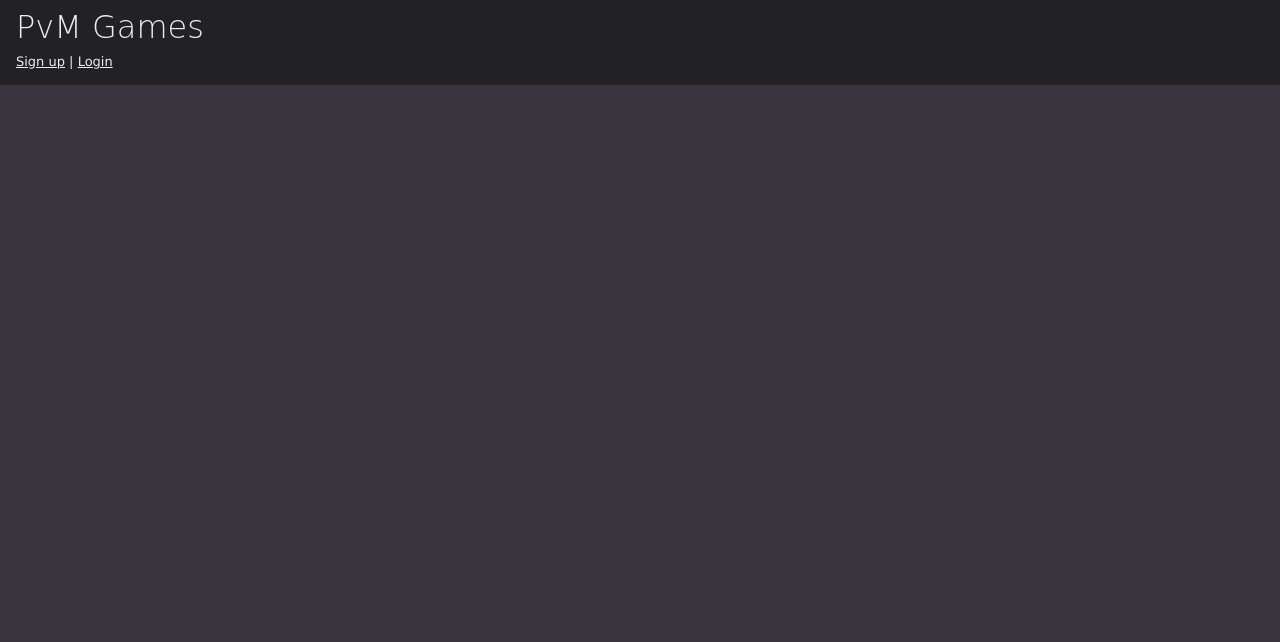
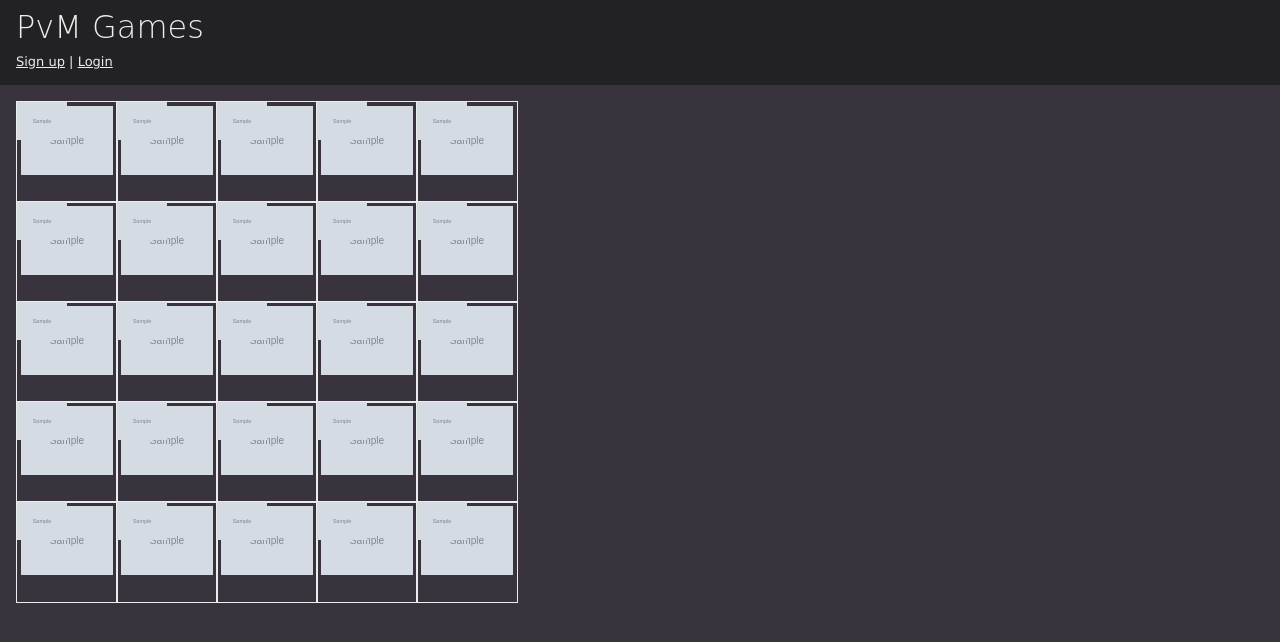
Before and after one commit to blakdragon39/pvmgames_django, a Django app: page /card/1 in a window 1280 px wide. Shown: the top 642 px of the page. Run offline with Django 3.2, Linux system fonts and the light colour scheme; tables that the repository leaves empty hold one stand-in row (values such as "Sample post"); grey boxes marked "Sample" are stand-in pictures; some web fonts are replaced.

Commit message:
Started styling bingo card

```diff
--- a/games/models.py
+++ b/games/models.py
@@ -14,7 +14,12 @@ from django.db import models
 
 class Boss(models.Model):
     name = models.CharField(max_length=100, null=False, blank=False, unique=True)
-    image = models.CharField(max_length=100, null=False, blank=False)
+    _image = models.CharField(max_length=100, null=False, blank=False)
+
+    def get_image(self):
+        return 'bosses/' + self._image
+
+    image = property(get_image)
 
     def __unicode__(self):
         return self.name
@@ -22,7 +27,12 @@ class Boss(models.Model):
 
 class Item(models.Model):
     name = models.CharField(max_length=100, null=False, blank=False, unique=True)
-    image = models.CharField(max_length=100, null=False, blank=False)
+    _image = models.CharField(max_length=100, null=False, blank=False)
+
+    def get_image(self):
+        return 'items/' + self._image
+
+    image = property(get_image)
 
     def __unicode__(self):
         return self.name
--- a/games/templates/bingo_card.html
+++ b/games/templates/bingo_card.html
@@ -2,5 +2,106 @@
 {% load static %}
 
 {% block content %}
-
+<div class="grid">
+    <div class="griditem" id="bingo_square_1">
+        <img src="{% static card.square1.item.image %}" class="bingoitem"/>
+        <img src="{% static card.square1.boss.image %}" class="bingoboss"/>
+    </div>
+    <div class="griditem" id="bingo_square_2">
+        <img src="{% static card.square2.item.image %}" class="bingoitem"/>
+        <img src="{% static card.square2.boss.image %}" class="bingoboss"/>
+    </div>
+    <div class="griditem" id="bingo_square_3">
+        <img src="{% static card.square3.item.image %}" class="bingoitem"/>
+        <img src="{% static card.square3.boss.image %}" class="bingoboss"/>
+    </div>
+    <div class="griditem" id="bingo_square_4">
+        <img src="{% static card.square4.item.image %}" class="bingoitem"/>
+        <img src="{% static card.square4.boss.image %}" class="bingoboss"/>
+    </div>
+    <div class="griditem" id="bingo_square_5">
+        <img src="{% static card.square5.item.image %}" class="bingoitem"/>
+        <img src="{% static card.square5.boss.image %}" class="bingoboss"/>
+    </div>
+    <div class="griditem" id="bingo_square_6">
+        <img src="{% static card.square6.item.image %}" class="bingoitem"/>
+        <img src="{% static card.square6.boss.image %}" class="bingoboss"/>
+    </div>
+    <div class="griditem" id="bingo_square_7">
+        <img src="{% static card.square7.item.image %}" class="bingoitem"/>
+        <img src="{% static card.square7.boss.image %}" class="bingoboss"/>
+    </div>
+    <div class="griditem" id="bingo_square_8">
+        <img src="{% static card.square8.item.image %}" class="bingoitem"/>
+        <img src="{% static card.square8.boss.image %}" class="bingoboss"/>
+    </div>
+    <div class="griditem" id="bingo_square_9">
+        <img src="{% static card.square9.item.image %}" class="bingoitem"/>
+        <img src="{% static card.square9.boss.image %}" class="bingoboss"/>
+    </div>
+    <div class="griditem" id="bingo_square_10">
+        <img src="{% static card.square10.item.image %}" class="bingoitem"/>
+        <img src="{% static card.square10.boss.image %}" class="bingoboss"/>
+    </div>
+    <div class="griditem" id="bingo_square_11">
+        <img src="{% static card.square11.item.image %}" class="bingoitem"/>
+        <img src="{% static card.square11.boss.image %}" class="bingoboss"/>
+    </div>
+    <div class="griditem" id="bingo_square_12">
+        <img src="{% static card.square12.item.image %}" class="bingoitem"/>
+        <img src="{% static card.square12.boss.image %}" class="bingoboss"/>
+    </div>
+    <div class="griditem" id="bingo_square_13">
+        <img src="{% static card.square13.item.image %}" class="bingoitem"/>
+        <img src="{% static card.square13.boss.image %}" class="bingoboss"/>
+    </div>
+    <div class="griditem" id="bingo_square_14">
+        <img src="{% static card.square14.item.image %}" class="bingoitem"/>
+        <img src="{% static card.square14.boss.image %}" class="bingoboss"/>
+    </div>
+    <div class="griditem" id="bingo_square_15">
+        <img src="{% static card.square15.item.image %}" class="bingoitem"/>
+        <img src="{% static card.square15.boss.image %}" class="bingoboss"/>
+    </div>
+    <div class="griditem" id="bingo_square_16">
+        <img src="{% static card.square16.item.image %}" class="bingoitem"/>
+        <img src="{% static card.square16.boss.image %}" class="bingoboss"/>
+    </div>
+    <div class="griditem" id="bingo_square_17">
+        <img src="{% static card.square17.item.image %}" class="bingoitem"/>
+        <img src="{% static card.square17.boss.image %}" class="bingoboss"/>
+    </div>
+    <div class="griditem" id="bingo_square_18">
+        <img src="{% static card.square18.item.image %}" class="bingoitem"/>
+        <img src="{% static card.square18.boss.image %}" class="bingoboss"/>
+    </div>
+    <div class="griditem" id="bingo_square_19">
+        <img src="{% static card.square19.item.image %}" class="bingoitem"/>
+        <img src="{% static card.square19.boss.image %}" class="bingoboss"/>
+    </div>
+    <div class="griditem" id="bingo_square_20">
+        <img src="{% static card.square20.item.image %}" class="bingoitem"/>
+        <img src="{% static card.square20.boss.image %}" class="bingoboss"/>
+    </div>
+    <div class="griditem" id="bingo_square_21">
+        <img src="{% static card.square21.item.image %}" class="bingoitem"/>
+        <img src="{% static card.square21.boss.image %}" class="bingoboss"/>
+    </div>
+    <div class="griditem" id="bingo_square_22">
+        <img src="{% static card.square22.item.image %}" class="bingoitem"/>
+        <img src="{% static card.square22.boss.image %}" class="bingoboss"/>
+    </div>
+    <div class="griditem" id="bingo_square_23">
+        <img src="{% static card.square23.item.image %}" class="bingoitem"/>
+        <img src="{% static card.square23.boss.image %}" class="bingoboss"/>
+    </div>
+    <div class="griditem" id="bingo_square_24">
+        <img src="{% static card.square24.item.image %}" class="bingoitem"/>
+        <img src="{% static card.square24.boss.image %}" class="bingoboss"/>
+    </div>
+    <div class="griditem" id="bingo_square_25">
+        <img src="{% static card.square25.item.image %}" class="bingoitem"/>
+        <img src="{% static card.square25.boss.image %}" class="bingoboss"/>
+    </div>
+</div>
 {% endblock %}
--- a/games/views.py
+++ b/games/views.py
@@ -42,4 +42,6 @@ def new_card(request):
 
 
 def bingo_card(request, **kwargs):
-    return render(request, 'bingo_card.html')
+    card = BingoCard.objects.get(id=kwargs['id'])
+    context = {'card': card}
+    return render(request, 'bingo_card.html', context)
--- a/static/base.css
+++ b/static/base.css
@@ -8,12 +8,12 @@
 body {
     font-family: Verdana, sans-serif;
     font-size: small;
-    color: #eeedee;
+    color: #EEEDEE;
     background-color: #38333D;
 }
 
 a:link, a:visited, a:hover, a:active {
-    color: #eeedee;
+    color: #EEEDEE;
 }
 
 button {
@@ -42,3 +42,33 @@ button {
 .formfield {
     margin: 8px 8px 8px 8px;
 }
+
+.grid {
+    display: grid;
+    grid-template-rows: repeat(5, 100px);
+    grid-template-columns: repeat(5, 100px);
+}
+
+.griditem {
+    height: 100px;
+    width: 100px;
+    border: 1px solid #EEEDEE;
+}
+
+.bingoitem {
+    max-height: 92px;
+    max-width: 92px;
+    position: absolute;
+    padding: 4px;
+    object-fit: contain;
+    z-index: 1;
+}
+
+.bingoboss {
+    max-height: 50px;
+    max-width: 50px;
+    position: absolute;
+    justify-self: end;
+    align-self: end;
+    z-index: 5;
+}
```
Also changed, not shown: games/migrations/0003_auto_20190111_1614.py (added).
